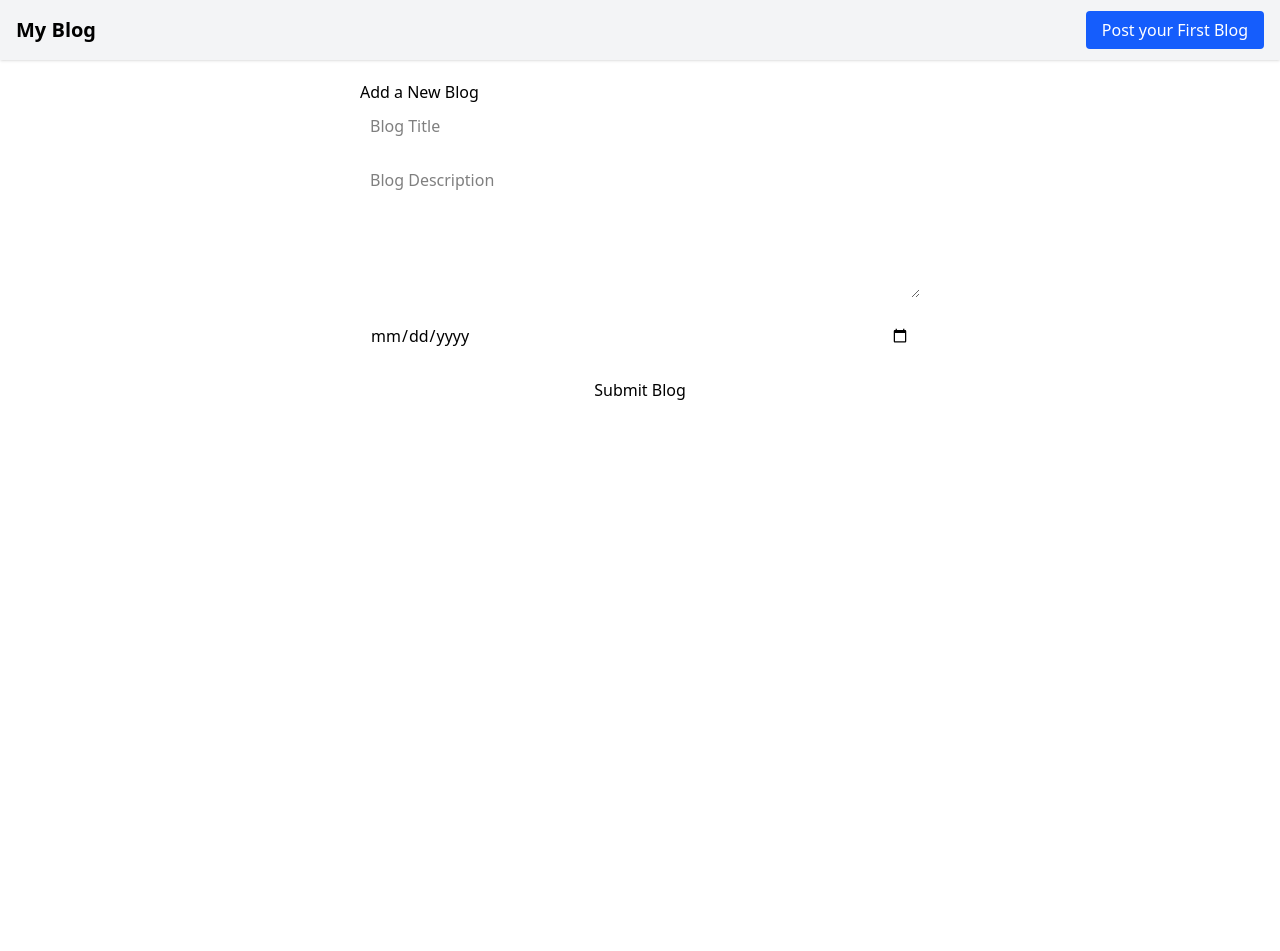
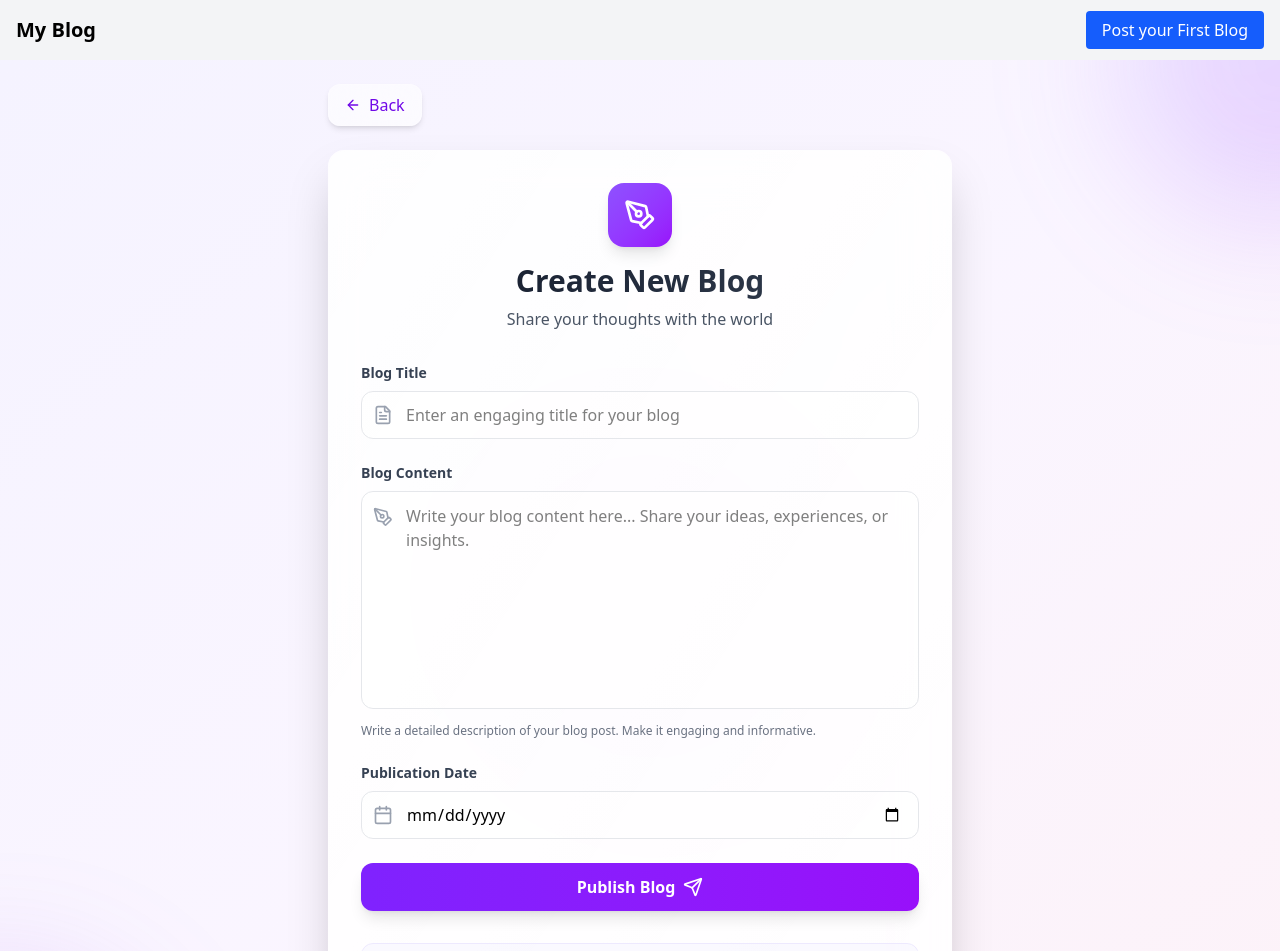
Before and after one commit to mtlha3/Dynamic-Blogging, a React (Vite) app in the folder client/: page /add-blog in a window 1280 px wide. Shown: the top 951 px of the page. Before the commit the page ends 800 px from the top, so only its background shows below. Built offline with nearby package versions, Linux system fonts and the light colour scheme; no server answers.

Commit message:
add blog page upgrade

```diff
--- a/client/src/pages/AddBlog.jsx
+++ b/client/src/pages/AddBlog.jsx
@@ -1,78 +1,213 @@
-import { useState } from "react";
-import { useNavigate } from "react-router-dom";
-import API from "../../api/api";
+"use client"
+
+import { useState } from "react"
+import { useNavigate } from "react-router-dom"
+import { Loader2, PenTool, Calendar, FileText, Send, ArrowLeft } from "lucide-react"
+import API from "../../api/api"
 
 const AddBlog = () => {
-  const navigate = useNavigate();
+  const navigate = useNavigate()
   const [formData, setFormData] = useState({
     title: "",
     description: "",
-    date: ""
-  });
-
-  const [message, setMessage] = useState("");
+    date: "",
+  })
+  const [message, setMessage] = useState("")
+  const [submitting, setSubmitting] = useState(false)
 
   const handleChange = (e) => {
-    setFormData({ ...formData, [e.target.name]: e.target.value });
-  };
+    setFormData({ ...formData, [e.target.name]: e.target.value })
+  }
 
   const handleSubmit = async (e) => {
-    e.preventDefault();
+    e.preventDefault()
+    setSubmitting(true)
+    setMessage("")
 
     try {
       const res = await API.post("/blogs/add", formData, {
-        withCredentials: true
-      });
-
-      setMessage("Blog added successfully!");
-      navigate("/my-blogs");
+        withCredentials: true,
+      })
+      setMessage("Blog added successfully!")
+      setTimeout(() => {
+        navigate("/my-blogs")
+      }, 1500)
     } catch (err) {
-      const errorMsg = err.response?.data?.message || "Failed to add blog";
-      setMessage(errorMsg);
+      const errorMsg = err.response?.data?.message || "Failed to add blog"
+      setMessage(errorMsg)
+    } finally {
+      setSubmitting(false)
     }
-  };
+  }
 
   return (
-    <div style={{ maxWidth: "600px", margin: "auto", padding: "20px" }}>
-      <h2>Add a New Blog</h2>
-      <form onSubmit={handleSubmit}>
+    <div className="min-h-screen bg-gradient-to-br from-violet-50 via-purple-50 to-pink-50 relative overflow-hidden">
+      {/* Background decorative elements */}
+      <div className="absolute inset-0 overflow-hidden">
+        <div className="absolute -top-40 -right-40 w-80 h-80 bg-gradient-to-br from-violet-400/20 to-purple-600/20 rounded-full blur-3xl"></div>
+        <div className="absolute -bottom-40 -left-40 w-80 h-80 bg-gradient-to-tr from-pink-400/20 to-violet-600/20 rounded-full blur-3xl"></div>
+        <div className="absolute top-1/2 left-1/2 transform -translate-x-1/2 -translate-y-1/2 w-96 h-96 bg-gradient-to-r from-purple-400/10 to-pink-400/10 rounded-full blur-3xl"></div>
+      </div>
+
+      <div className="relative z-10 max-w-2xl mx-auto p-6">
+        {/* Back Button */}
+        <button
+          onClick={() => navigate(-1)}
+          className="mb-6 inline-flex items-center space-x-2 px-4 py-2 bg-white/60 hover:bg-white/80 backdrop-blur-xl border border-white/20 text-violet-700 font-medium rounded-xl transition-all duration-200 shadow-md hover:shadow-lg"
+        >
+          <ArrowLeft className="w-4 h-4" />
+          <span>Back</span>
+        </button>
+
+        {/* Main Card */}
+        <div className="bg-white/80 backdrop-blur-xl rounded-2xl shadow-2xl border border-white/20 p-8 relative overflow-hidden">
+          {/* Card decorative gradient */}
+          <div className="absolute inset-0 bg-gradient-to-br from-white/40 to-white/20 rounded-2xl"></div>
+
+          <div className="relative z-10">
+            {/* Header */}
+            <div className="text-center mb-8">
+              <div className="inline-flex items-center justify-center w-16 h-16 bg-gradient-to-br from-violet-500 to-purple-600 rounded-2xl mb-4 shadow-lg">
+                <PenTool className="w-8 h-8 text-white" />
+              </div>
+              <h1 className="text-3xl font-bold bg-gradient-to-r from-gray-900 to-gray-700 bg-clip-text text-transparent">
+                Create New Blog
+              </h1>
+              <p className="text-gray-600 mt-2 font-medium">Share your thoughts with the world</p>
+            </div>
+
+            {/* Form */}
+            <form onSubmit={handleSubmit} className="space-y-6">
+              <div className="space-y-2">
+                <label htmlFor="title" className="text-sm font-semibold text-gray-700 block">
+                  Blog Title
+                </label>
+                <div className="relative group">
+                  <FileText className="absolute left-3 top-1/2 transform -translate-y-1/2 h-5 w-5 text-gray-400 group-focus-within:text-violet-500 transition-colors duration-200" />
                   <input
+                    id="title"
                     type="text"
                     name="title"
-          placeholder="Blog Title"
+                    placeholder="Enter an engaging title for your blog"
                     value={formData.title}
                     onChange={handleChange}
                     required
-          style={{ width: "100%", padding: "10px", marginBottom: "10px" }}
+                    className="w-full pl-11 pr-4 py-3 h-12 bg-white/50 border border-gray-200 rounded-xl focus:outline-none focus:ring-2 focus:ring-violet-500/20 focus:border-violet-500 transition-all duration-200 hover:bg-white/70"
                   />
+                </div>
+              </div>
 
+              <div className="space-y-2">
+                <label htmlFor="description" className="text-sm font-semibold text-gray-700 block">
+                  Blog Content
+                </label>
+                <div className="relative group">
+                  <PenTool className="absolute left-3 top-4 h-5 w-5 text-gray-400 group-focus-within:text-violet-500 transition-colors duration-200" />
                   <textarea
+                    id="description"
                     name="description"
-          placeholder="Blog Description"
+                    placeholder="Write your blog content here... Share your ideas, experiences, or insights."
                     value={formData.description}
                     onChange={handleChange}
                     required
-          rows={5}
-          style={{ width: "100%", padding: "10px", marginBottom: "10px" }}
+                    rows={8}
+                    className="w-full pl-11 pr-4 py-3 bg-white/50 border border-gray-200 rounded-xl focus:outline-none focus:ring-2 focus:ring-violet-500/20 focus:border-violet-500 transition-all duration-200 hover:bg-white/70 resize-none"
                   />
+                </div>
+                <p className="text-xs text-gray-500 mt-1">
+                  Write a detailed description of your blog post. Make it engaging and informative.
+                </p>
+              </div>
 
+              <div className="space-y-2">
+                <label htmlFor="date" className="text-sm font-semibold text-gray-700 block">
+                  Publication Date
+                </label>
+                <div className="relative group">
+                  <Calendar className="absolute left-3 top-1/2 transform -translate-y-1/2 h-5 w-5 text-gray-400 group-focus-within:text-violet-500 transition-colors duration-200" />
                   <input
+                    id="date"
                     type="date"
                     name="date"
                     value={formData.date}
                     onChange={handleChange}
                     required
-          style={{ width: "100%", padding: "10px", marginBottom: "10px" }}
+                    className="w-full pl-11 pr-4 py-3 h-12 bg-white/50 border border-gray-200 rounded-xl focus:outline-none focus:ring-2 focus:ring-violet-500/20 focus:border-violet-500 transition-all duration-200 hover:bg-white/70"
                   />
+                </div>
+              </div>
 
-        <button type="submit" style={{ width: "100%", padding: "10px" }}>
-          Submit Blog
+              {/* Submit Button */}
+              <button
+                type="submit"
+                disabled={submitting}
+                className="w-full h-12 bg-gradient-to-r from-violet-600 to-purple-600 hover:from-violet-700 hover:to-purple-700 disabled:from-gray-400 disabled:to-gray-500 text-white font-semibold rounded-xl transition-all duration-200 shadow-lg hover:shadow-xl transform hover:-translate-y-0.5 disabled:transform-none focus:outline-none focus:ring-2 focus:ring-violet-500/20 flex items-center justify-center"
+              >
+                {submitting ? (
+                  <>
+                    <Loader2 className="mr-2 h-5 w-5 animate-spin" />
+                    Publishing Blog...
+                  </>
+                ) : (
+                  <>
+                    Publish Blog
+                    <Send className="ml-2 h-5 w-5 transition-transform duration-200 group-hover:translate-x-1" />
+                  </>
+                )}
               </button>
             </form>
 
-      {message && <p style={{ marginTop: "15px", color: "green" }}>{message}</p>}
+            {/* Message display */}
+            {message && (
+              <div
+                className={`mt-6 p-4 rounded-xl border transition-all duration-300 ${
+                  message.includes("successfully") || message.includes("success")
+                    ? "bg-green-50 border-green-200 text-green-800"
+                    : "bg-red-50 border-red-200 text-red-800"
+                }`}
+              >
+                <div className="flex items-center space-x-2">
+                  {message.includes("successfully") ? (
+                    <div className="w-5 h-5 bg-green-500 rounded-full flex items-center justify-center">
+                      <svg className="w-3 h-3 text-white" fill="currentColor" viewBox="0 0 20 20">
+                        <path
+                          fillRule="evenodd"
+                          d="M16.707 5.293a1 1 0 010 1.414l-8 8a1 1 0 01-1.414 0l-4-4a1 1 0 011.414-1.414L8 12.586l7.293-7.293a1 1 0 011.414 0z"
+                          clipRule="evenodd"
+                        />
+                      </svg>
                     </div>
-  );
-};
+                  ) : (
+                    <div className="w-5 h-5 bg-red-500 rounded-full flex items-center justify-center">
+                      <svg className="w-3 h-3 text-white" fill="currentColor" viewBox="0 0 20 20">
+                        <path
+                          fillRule="evenodd"
+                          d="M4.293 4.293a1 1 0 011.414 0L10 8.586l4.293-4.293a1 1 0 111.414 1.414L11.414 10l4.293 4.293a1 1 0 01-1.414 1.414L10 11.414l-4.293 4.293a1 1 0 01-1.414-1.414L8.586 10 4.293 5.707a1 1 0 010-1.414z"
+                          clipRule="evenodd"
+                        />
+                      </svg>
+                    </div>
+                  )}
+                  <p className="text-sm font-medium">{message}</p>
+                </div>
+              </div>
+            )}
 
-export default AddBlog;
+            {/* Tips Section */}
+            <div className="mt-8 p-4 bg-violet-50/50 rounded-xl border border-violet-100">
+              <h3 className="text-sm font-semibold text-violet-800 mb-2">💡 Writing Tips</h3>
+              <ul className="text-xs text-violet-700 space-y-1">
+                <li>• Use a compelling title that grabs attention</li>
+                <li>• Write in a clear, engaging tone</li>
+                <li>• Break up long paragraphs for better readability</li>
+                <li>• Choose a relevant publication date</li>
+              </ul>
+            </div>
+          </div>
+        </div>
+      </div>
+    </div>
+  )
+}
+
+export default AddBlog
```
Lines whose indentation alone changed are shown as unchanged.
